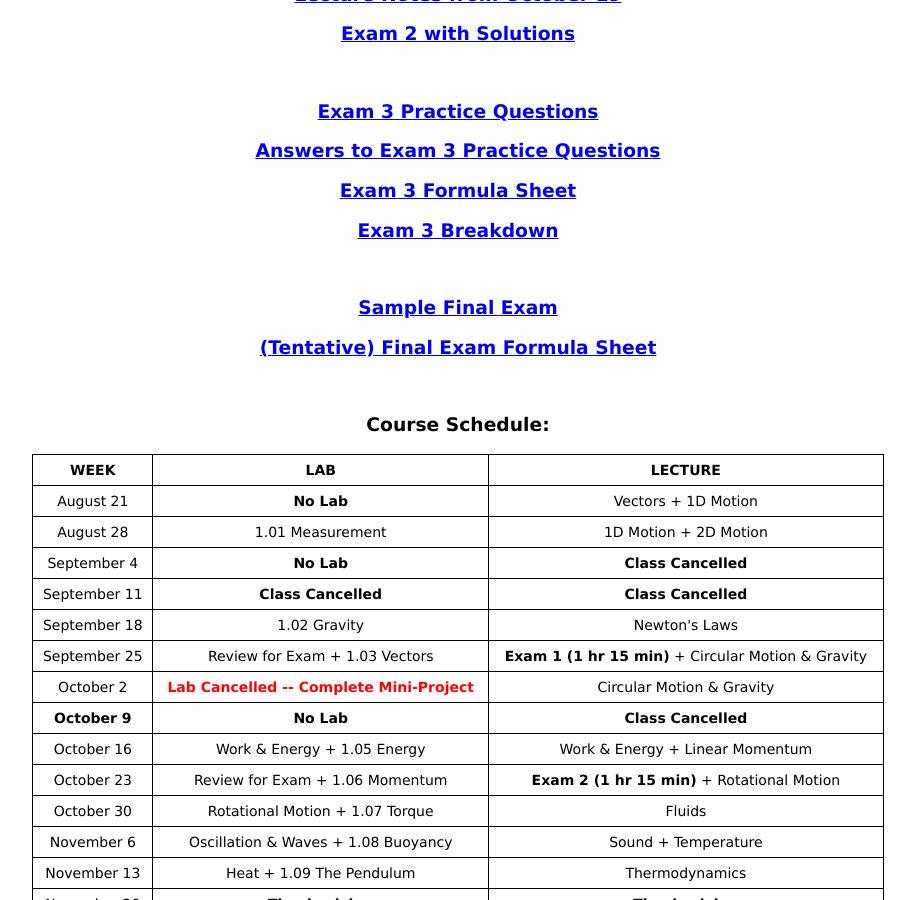
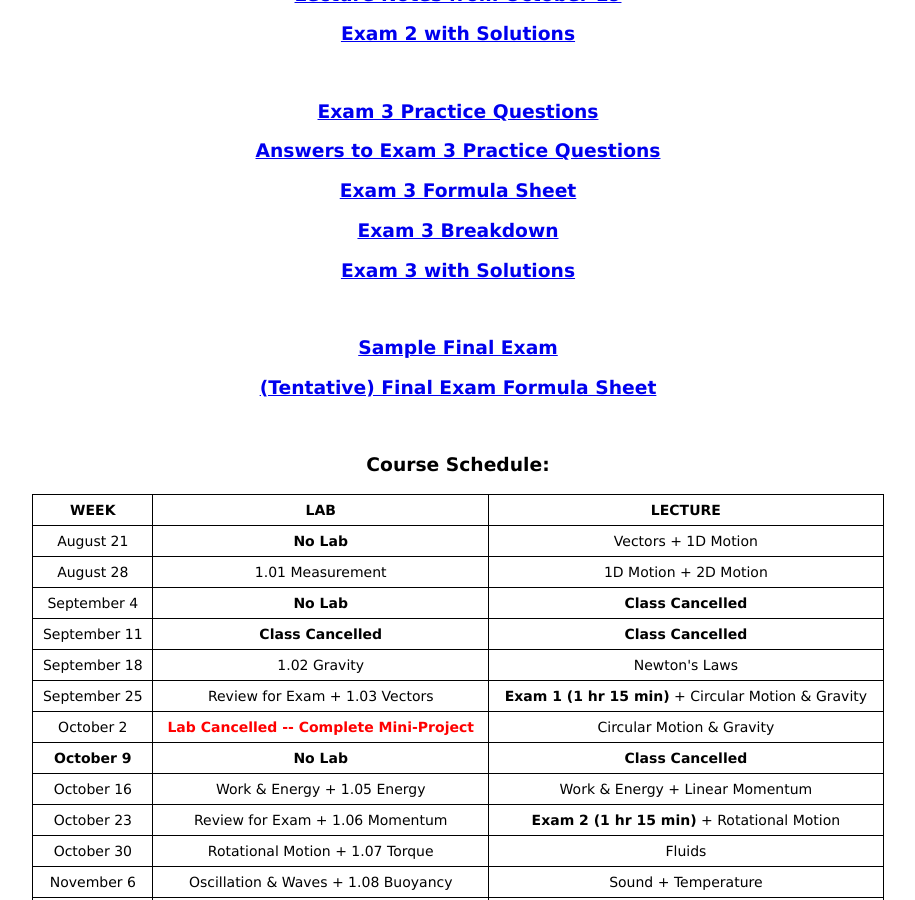
Before and after one commit to dhlaurence/dhlaurence.github.io, a Jekyll site: the page built from teaching/phys2350fall17.html, in a window 1280 px wide and 900 px high, scrolled down 813 px. Shown: the whole window, without its empty margins (182-1097 px from the left). Built offline with Jekyll 4.4.1, drawn with Linux system fonts in a browser that asks for light colours.

Commit message:
Update phys2350fall17.html

```diff
--- a/teaching/phys2350fall17.html
+++ b/teaching/phys2350fall17.html
@@ -82,6 +82,10 @@ title: PHYS2350Fall2017
 
   <h3>
     <center><a target="_blank" href="http://www.blazartheory.com/files/PHYS2350_Fall_2017_Exam_3_Breakdown.pdf">Exam 3 Breakdown</a></center>
+  </h3>
+
+  <h3>
+    <center><a target="_blank" href="http://www.blazartheory.com/files/PHYS2350_Fall_2017_Exam_3_SOLUTIONS.pdf">Exam 3 with Solutions</a></center>
   </h3>
 
   <br>
```
